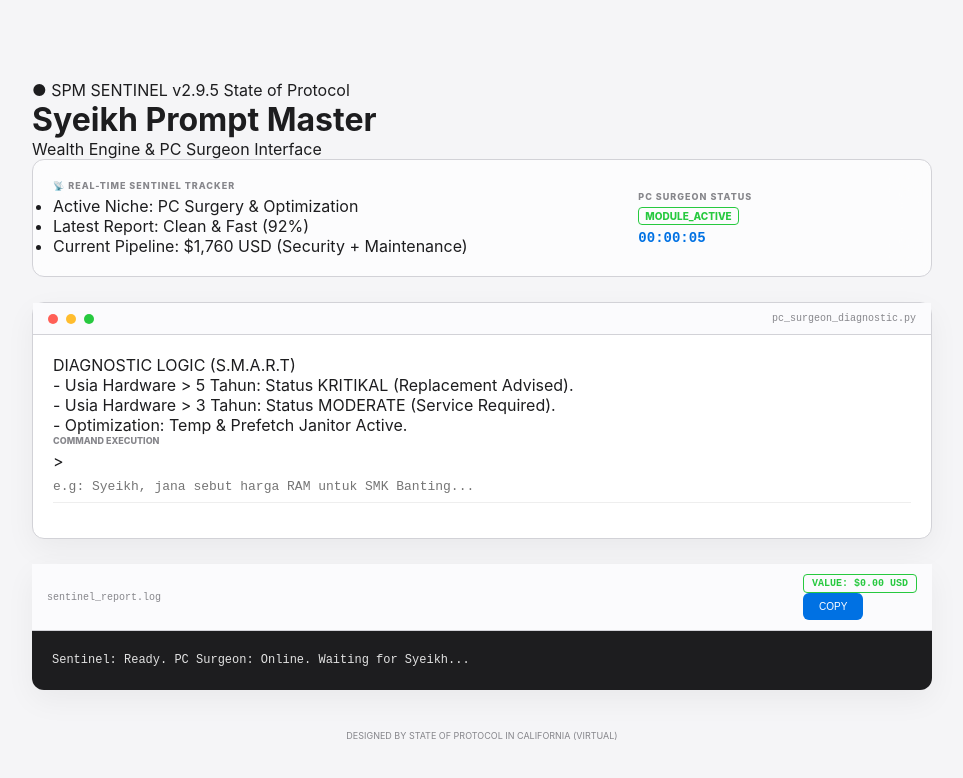
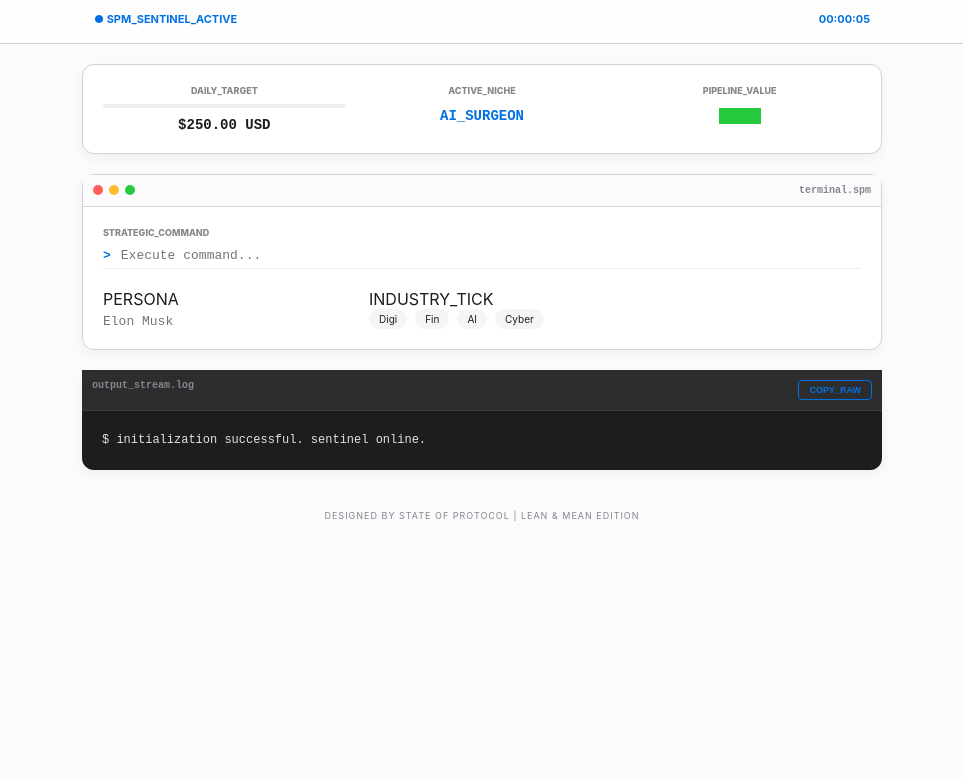
Before and after one commit to state-of-protocol/SPM-syeikh-prompt-master, a plain HTML site: page index.html in a window 1280 px wide. Shown: the whole page, without its empty margins (158-1121 px from the left). Drawn offline with Linux system fonts and the light colour scheme.

Commit message:
Final Refinement: Cleaned and unified core system into v3.0 Lean & Mean Edition

```diff
--- a/index.html
+++ b/index.html
@@ -3,85 +3,86 @@
 <head>
     <meta charset="UTF-8">
     <meta name="viewport" content="width=device-width, initial-scale=1.0">
-    <title>SPM | Syeikh Prompt Master</title>
+    <title>SPM | Syeikh Prompt Master v3.0</title>
     <link rel="stylesheet" href="style.css">
 </head>
 <body>
-    <div class="sf-container">
+    <div class="app-shell">
+        <!-- GLOBAL STATUS BAR -->
         <nav class="sf-nav">
             <div class="nav-content">
-                <span class="system-status">● SPM SENTINEL v2.9.5</span>
-                <span class="org-name">State of Protocol</span>
+                <span class="status-indicator">● SPM_SENTINEL_ACTIVE</span>
+                <span class="system-time" id="uptimeCounter">00:00:00</span>
             </div>
         </nav>
 
-        <header class="sf-header">
-            <h1>Syeikh Prompt Master</h1>
-            <p>Wealth Engine & PC Surgeon Interface</p>
+        <!-- STRATEGIC DASHBOARD -->
+        <header class="sf-dashboard card">
+            <div class="dash-grid">
+                <div class="stat-box">
+                    <label>DAILY_TARGET</label>
+                    <div class="progress-track"><div id="progressFill" class="progress-fill"></div></div>
+                    <span id="progressText" class="value">$250.00 USD</span>
+                </div>
+                <div class="stat-box">
+                    <label>ACTIVE_NICHE</label>
+                    <span class="value accent">AI_SURGEON</span>
+                </div>
+                <div class="stat-box">
+                    <label>PIPELINE_VALUE</label>
+                    <span id="valuationBadge" class="value green">$0.00</span>
+                </div>
+            </div>
         </header>
 
-        <!-- DASHBOARD & SENTINEL TRACKER -->
-        <section class="sf-dashboard card">
-            <div class="dash-grid">
-                <div class="dash-item main-goal">
-                    <span class="dash-label">📡 REAL-TIME SENTINEL TRACKER</span>
-                    <ul class="sentinel-list">
-                        <li>Active Niche: PC Surgery & Optimization</li>
-                        <li>Latest Report: Clean & Fast (92%)</li>
-                        <li>Current Pipeline: $1,760 USD (Security + Maintenance)</li>
-                    </ul>
+        <main class="sf-main">
+            <!-- UNIFIED INPUT MODULE -->
+            <section class="cli-container card">
+                <div class="cli-header">
+                    <div class="cli-dots"><span class="red"></span><span class="yellow"></span><span class="green"></span></div>
+                    <span class="cli-title">terminal.spm</span>
                 </div>
-                <div class="dash-item">
-                    <span class="dash-label">PC SURGEON STATUS</span>
-                    <span class="dash-status-online">MODULE_ACTIVE</span>
-                    <span id="uptimeCounter" class="dash-value">00:00:00</span>
-                </div>
-            </div>
-        </section>
+                <div class="cli-body">
+                    <div class="input-group">
+                        <label>STRATEGIC_COMMAND</label>
+                        <div class="cli-row">
+                            <span class="char">></span>
+                            <input type="text" id="task" placeholder="Execute command..." class="live-input">
+                        </div>
+                    </div>
 
-        <main class="sf-main">
-            <!-- PC SURGEON MODULE SECTION -->
-            <section class="cli-window">
-                <div class="window-header">
-                    <div class="dots"><span class="dot red"></span><span class="dot yellow"></span><span class="dot green"></span></div>
-                    <div class="window-title">pc_surgeon_diagnostic.py</div>
-                </div>
-                <div class="window-body">
-                    <div class="logic-box">
-                        <label>DIAGNOSTIC LOGIC (S.M.A.R.T)</label>
-                        <p class="logic-text">
-                            - Usia Hardware > 5 Tahun: Status KRITIKAL (Replacement Advised).<br>
-                            - Usia Hardware > 3 Tahun: Status MODERATE (Service Required).<br>
-                            - Optimization: Temp & Prefetch Janitor Active.
-                        </p>
-                    </div>
-                    <div class="cli-group">
-                        <label>COMMAND EXECUTION</label>
-                        <div class="cli-input-row">
-                            <span class="prompt-char">></span>
-                            <input type="text" id="task" placeholder="e.g: Syeikh, jana sebut harga RAM untuk SMK Banting..." class="live-input">
+                    <div class="options-grid">
+                        <div class="option-item">
+                            <label>PERSONA</label>
+                            <input type="text" id="idol" placeholder="Elon Musk" class="live-input small">
+                        </div>
+                        <div class="option-item">
+                            <label>INDUSTRY_TICK</label>
+                            <div class="tick-group">
+                                <label class="tick"><input type="checkbox" name="industry" value="Digital" class="live-check"> <span>Digi</span></label>
+                                <label class="tick"><input type="checkbox" name="industry" value="Fintech" class="live-check"> <span>Fin</span></label>
+                                <label class="tick"><input type="checkbox" name="industry" value="AI" class="live-check"> <span>AI</span></label>
+                                <label class="tick"><input type="checkbox" name="industry" value="Cyber" class="live-check"> <span>Cyber</span></label>
+                            </div>
                         </div>
                     </div>
                 </div>
             </section>
 
-            <!-- TERMINAL OUTPUT -->
-            <section class="cli-window terminal-window">
-                <div class="window-header">
-                    <div class="window-title">sentinel_report.log</div>
-                    <div class="window-controls">
-                        <div id="valuationBadge" class="market-value-badge">VALUE: $0.00 USD</div>
-                        <button id="copyBtn" class="cli-btn-primary">COPY</button>
-                    </div>
+            <!-- CONSOLE OUTPUT -->
+            <section class="console-container card">
+                <div class="console-header">
+                    <span class="console-title">output_stream.log</span>
+                    <button id="copyBtn" class="btn-copy">COPY_RAW</button>
                 </div>
-                <div class="window-body">
-                    <pre id="promptOutput" class="terminal-text">Sentinel: Ready. PC Surgeon: Online. Waiting for Syeikh...</pre>
+                <div class="console-body">
+                    <pre id="promptOutput" class="console-text">$ initialization successful. sentinel online.</pre>
                 </div>
             </section>
         </main>
 
         <footer class="sf-footer">
-            <p>DESIGNED BY STATE OF PROTOCOL IN CALIFORNIA (VIRTUAL)</p>
+            <p>DESIGNED BY STATE OF PROTOCOL | LEAN & MEAN EDITION</p>
         </footer>
     </div>
     <script src="script.js"></script>
--- a/script.js
+++ b/script.js
@@ -1,86 +1,87 @@
 document.addEventListener('DOMContentLoaded', () => {
+    // Elements
     const liveInputs = document.querySelectorAll('.live-input, .live-check');
-    const liveToggle = document.getElementById('liveToggle');
     const promptOutput = document.getElementById('promptOutput');
     const valuationBadge = document.getElementById('valuationBadge');
+    const progressFill = document.getElementById('progressFill');
+    const uptimeCounter = document.getElementById('uptimeCounter');
     const copyBtn = document.getElementById('copyBtn');
 
-    // Dashboard Elements
-    const uptimeCounter = document.getElementById('uptimeCounter');
-    const goalProgress = document.getElementById('goalProgress');
-    const goalPercent = document.getElementById('goalPercent');
-    const roiValue = document.getElementById('roiValue');
+    // State Persistence
+    const saveState = () => {
+        const state = {
+            task: document.getElementById('task').value,
+            idol: document.getElementById('idol').value,
+            inds: Array.from(document.querySelectorAll('input[name="industry"]:checked')).map(cb => cb.value)
+        };
+        localStorage.setItem('spm_v3', JSON.stringify(state));
+    };
 
-    /**
-     * UPTIME CLOCK
-     */
-    let seconds = 0;
+    const loadState = () => {
+        const saved = JSON.parse(localStorage.getItem('spm_v3'));
+        if (!saved) return;
+        document.getElementById('task').value = saved.task || "";
+        document.getElementById('idol').value = saved.idol || "";
+        if (saved.inds) {
+            saved.inds.forEach(v => {
+                const cb = document.querySelector(`input[value="${v}"]`);
+                if (cb) cb.checked = true;
+            });
+        }
+        generate();
+    };
+
+    // Uptime
+    let secs = 0;
     setInterval(() => {
-        seconds++;
-        let hrs = Math.floor(seconds / 3600).toString().padStart(2, '0');
-        let mins = Math.floor((seconds % 3600) / 60).toString().padStart(2, '0');
-        let secs = (seconds % 60).toString().padStart(2, '0');
-        uptimeCounter.textContent = `${hrs}:${mins}:${secs}`;
+        secs++;
+        const h = Math.floor(secs/3600).toString().padStart(2,'0');
+        const m = Math.floor((secs%3600)/60).toString().padStart(2,'0');
+        const s = (secs%60).toString().padStart(2,'0');
+        uptimeCounter.textContent = `${h}:${m}:${s}`;
     }, 1000);
 
-    /**
-     * TELEMETRY UPDATE
-     */
-    const updateDashboard = (value) => {
-        const target = 250;
-        const percentage = Math.min((value / target) * 100, 100).toFixed(1);
+    // Generation & Valuation
+    const generate = () => {
+        const task = document.getElementById('task').value;
+        const idol = document.getElementById('idol').value || "SENTINEL";
+        const inds = Array.from(document.querySelectorAll('input[name="industry"]:checked')).map(cb => cb.value);
 
-        goalProgress.style.width = `${percentage}%`;
-        goalPercent.textContent = `${percentage}%`;
-
-        // ROI Calculation (Simulated for Investor)
-        const roi = (value / 49 * 100).toFixed(1);
-        roiValue.textContent = `+${roi}%`;
-    };
-
-    const generatePrompt = () => {
-        const industries = Array.from(document.querySelectorAll('input[name="industry"]:checked')).map(cb => cb.value);
-        const task = document.getElementById('task').value;
-        const idol = document.getElementById('idol').value || "STRATEGIST";
-
-        if (!task || industries.length === 0) {
-            promptOutput.textContent = "$ awaiting telemetry data...";
-            valuationBadge.innerText = "VALUE: $0.00 USD";
-            updateDashboard(0);
+        if (!task || inds.length === 0) {
+            promptOutput.textContent = "$ spm --awaiting-input";
+            valuationBadge.textContent = "$0.00";
+            progressFill.style.width = "0%";
             return;
         }
 
-        // Calculate Value
-        let total = 49.00 + (industries.length * 25.00) + (task.length / 5);
-        valuationBadge.innerText = `VALUE: $${total.toFixed(2)} USD`;
-        updateDashboard(total);
+        const value = 150 + (inds.length * 45) + (task.length / 5);
+        valuationBadge.textContent = `$${value.toFixed(2)}`;
+        progressFill.style.width = `${Math.min((value/250)*100, 100)}%`;
 
-        const prompt = `[SYSTEM_ENTERPRISE_SENTINEL]
-Role: Hybrid Strategist [${industries.join(", ")}]
-Base Model: ${idol} Logic Engine
+        promptOutput.textContent = `[SPM_COMMAND_INIT]
+DNA: ${idol} Logic
+CLUSTER: [${inds.join(", ")}]
+TASK: ${task}
 
-[MISSION]
-${task}
+[SENTINEL_OVERRIDE]
+1. Target: $250/Day.
+2. Focus: Monetization & Efficiency.
+3. Output: Industrial Grade.
 
-[TELEMETRY_STATUS]
-- Target Goal: $250.00
-- Est. Value: $${total.toFixed(2)}
-- Protocol: Secure SSL Sync
-
-$ generating high-impact response...`;
-
-        promptOutput.textContent = prompt;
+$ executing_strategy...`;
     };
 
-    liveInputs.forEach(input => {
-        input.addEventListener('input', () => { if (liveToggle.checked) generatePrompt(); });
-        input.addEventListener('change', () => { if (liveToggle.checked) generatePrompt(); });
+    liveInputs.forEach(i => {
+        i.addEventListener('input', () => { saveState(); generate(); });
+        i.addEventListener('change', () => { saveState(); generate(); });
     });
 
     copyBtn.addEventListener('click', () => {
         navigator.clipboard.writeText(promptOutput.textContent).then(() => {
-            copyBtn.innerText = "COPIED!";
-            setTimeout(() => copyBtn.innerText = "COPY", 1000);
+            copyBtn.textContent = "COPIED!";
+            setTimeout(() => copyBtn.textContent = "COPY_RAW", 1000);
         });
     });
+
+    loadState();
 });
--- a/style.css
+++ b/style.css
@@ -1,70 +1,57 @@
 :root {
-    --bg-main: #f5f5f7;
-    --window-bg: #ffffff;
-    --terminal-bg: #1d1d1f;
-    --accent: #0071e3;
-    --success: #27c93f;
-    --border: #d2d2d7;
+    --apple-bg: #fbfbfd;
+    --apple-card: #ffffff;
+    --apple-text: #1d1d1f;
+    --apple-muted: #86868b;
+    --apple-blue: #0071e3;
+    --apple-green: #27c93f;
+    --apple-border: #d2d2d7;
     --radius: 12px;
 }
 
 * { box-sizing: border-box; margin: 0; padding: 0; }
-body { font-family: -apple-system, sans-serif; background: var(--bg-main); color: #1d1d1f; padding: 20px; }
-.sf-container { max-width: 900px; margin: 60px auto; }
+body { font-family: -apple-system, sans-serif; background: var(--apple-bg); color: var(--apple-text); display: flex; justify-content: center; padding: 20px; }
 
-/* DASHBOARD STYLE */
-.sf-dashboard {
-    background: rgba(255, 255, 255, 0.7);
-    backdrop-filter: blur(20px);
-    border: 1px solid var(--border);
-    padding: 20px;
-    margin-bottom: 25px;
-    border-radius: var(--radius);
-}
+.app-shell { max-width: 800px; width: 100%; margin-top: 44px; }
 
-.dash-grid {
-    display: grid;
-    grid-template-columns: repeat(auto-fit, minmax(150px, 1fr));
-    gap: 20px;
-    align-items: center;
-}
+/* NAVBAR & DASHBOARD */
+.sf-nav { position: fixed; top: 0; left: 0; width: 100%; height: 44px; background: rgba(255,255,255,0.8); backdrop-filter: blur(20px); border-bottom: 1px solid var(--apple-border); z-index: 100; }
+.nav-content { max-width: 800px; margin: 0 auto; display: flex; justify-content: space-between; padding: 12px; font-size: 11px; font-weight: 700; color: var(--apple-blue); }
 
-.dash-item { display: flex; flex-direction: column; gap: 5px; }
-.dash-label { font-size: 9px; font-weight: 800; color: #86868b; letter-spacing: 1px; }
-.dash-value { font-family: "SF Mono", monospace; font-size: 14px; font-weight: 700; color: var(--accent); }
+.card { background: var(--apple-card); border-radius: var(--radius); border: 1px solid var(--apple-border); padding: 20px; margin-bottom: 20px; box-shadow: 0 4px 12px rgba(0,0,0,0.05); }
 
-/* PROGRESS BAR */
-.main-goal { grid-column: span 2; }
-.progress-bar-container {
-    width: 100%; height: 6px; background: #e2e2e7; border-radius: 10px; overflow: hidden; margin: 5px 0;
-}
-.progress-fill {
-    height: 100%; background: var(--accent); width: 0%; transition: width 1s cubic-bezier(0.4, 0, 0.2, 1);
-}
-.dash-status-online { color: var(--success); font-size: 10px; font-weight: 800; border: 1px solid var(--success); padding: 2px 6px; border-radius: 4px; align-self: flex-start; }
+.dash-grid { display: grid; grid-template-columns: repeat(3, 1fr); gap: 15px; text-align: center; }
+.stat-box label { display: block; font-size: 9px; font-weight: 800; color: var(--apple-muted); margin-bottom: 8px; }
+.value { font-family: monospace; font-size: 14px; font-weight: 800; }
+.green { color: var(--apple-green); } .accent { color: var(--apple-blue); }
 
-/* WINDOW & CLI STYLES */
-.cli-window { background: white; border-radius: var(--radius); border: 1px solid var(--border); margin-bottom: 25px; box-shadow: 0 10px 30px rgba(0,0,0,0.05); }
-.window-header { background: #fbfbfd; border-bottom: 1px solid var(--border); padding: 10px 15px; display: flex; justify-content: space-between; align-items: center; }
-.dots { display: flex; gap: 8px; }
-.dot { width: 10px; height: 10px; border-radius: 50%; }
+.progress-track { height: 4px; background: #eee; border-radius: 4px; overflow: hidden; margin: 5px 0; }
+.progress-fill { height: 100%; background: var(--apple-blue); width: 0%; transition: width 0.8s ease; }
+
+/* CLI WINDOWS */
+.cli-header, .console-header { display: flex; justify-content: space-between; border-bottom: 1px solid var(--apple-border); padding: 10px; margin: -20px -20px 20px -20px; background: #fbfbfd; }
+.cli-dots { display: flex; gap: 6px; }
+.cli-dots span { width: 10px; height: 10px; border-radius: 50%; }
 .red { background: #ff5f56; } .yellow { background: #ffbd2e; } .green { background: #27c93f; }
-.window-title { font-size: 10px; font-family: monospace; color: #86868b; }
+.cli-title, .console-title { font-size: 10px; font-family: monospace; color: var(--apple-muted); font-weight: 700; }
 
-.window-body { padding: 20px; }
-.cli-group { margin-bottom: 15px; }
-.cli-group label { display: block; font-size: 9px; font-weight: 800; color: #86868b; margin-bottom: 5px; }
-input, textarea, select { width: 100%; padding: 8px 0; border: none; border-bottom: 1px solid #eee; font-family: monospace; font-size: 13px; }
-input:focus { outline: none; border-bottom-color: var(--accent); }
+/* INPUTS */
+.input-group label { font-size: 9px; font-weight: 800; color: var(--apple-muted); margin-bottom: 10px; display: block; }
+.cli-row { display: flex; gap: 10px; align-items: center; border-bottom: 1px solid #eee; padding-bottom: 5px; }
+.char { color: var(--apple-blue); font-family: monospace; font-weight: 900; }
+input { border: none; font-family: monospace; font-size: 13px; width: 100%; outline: none; background: none; }
 
-.terminal-window { background: var(--terminal-bg); border: none; }
-.terminal-text { color: #e2e2e2; font-family: monospace; font-size: 12px; white-space: pre-wrap; line-height: 1.6; }
+.options-grid { display: grid; grid-template-columns: 1fr 2fr; gap: 20px; margin-top: 20px; }
+.tick-group { display: flex; flex-wrap: wrap; gap: 8px; }
+.tick { background: #f5f5f7; padding: 4px 10px; border-radius: 20px; font-size: 10px; cursor: pointer; transition: 0.2s; }
+.tick input { display: none; }
+.tick input:checked + span { color: var(--apple-blue); font-weight: 800; }
 
-.market-value-badge { color: var(--success); font-family: monospace; font-size: 10px; font-weight: 800; border: 1px solid var(--success); padding: 3px 8px; border-radius: 4px; }
-.sf-footer { text-align: center; font-size: 9px; color: #86868b; margin-top: 40px; }
-.cli-grid-2 { display: grid; grid-template-columns: 1fr 1fr; gap: 15px; }
-.industry-selector { display: flex; flex-wrap: wrap; gap: 8px; }
-.cli-checkbox { background: #f5f5f7; padding: 5px 12px; border-radius: 20px; font-size: 11px; cursor: pointer; }
-.cli-checkbox input { display: none; }
-.cli-checkbox input:checked + span { color: var(--accent); font-weight: bold; }
-.cli-btn-primary { background: var(--accent); color: white; border: none; padding: 8px 16px; border-radius: 6px; font-size: 10px; cursor: pointer; }
+/* CONSOLE */
+.console-container { background: #1d1d1f; border: none; }
+.console-header { background: #2d2d2f; border-bottom: 1px solid #3d3d3f; }
+.console-text { color: #e2e2e2; font-family: monospace; font-size: 12px; white-space: pre-wrap; line-height: 1.6; }
+.btn-copy { background: none; border: 1px solid var(--apple-blue); color: var(--apple-blue); padding: 4px 10px; border-radius: 4px; font-size: 9px; font-weight: 800; cursor: pointer; }
+.btn-copy:hover { background: var(--apple-blue); color: white; }
+
+.sf-footer { text-align: center; margin-top: 40px; color: var(--apple-muted); font-size: 9px; letter-spacing: 1px; }
```
Also changed, not shown: 1 other file.
